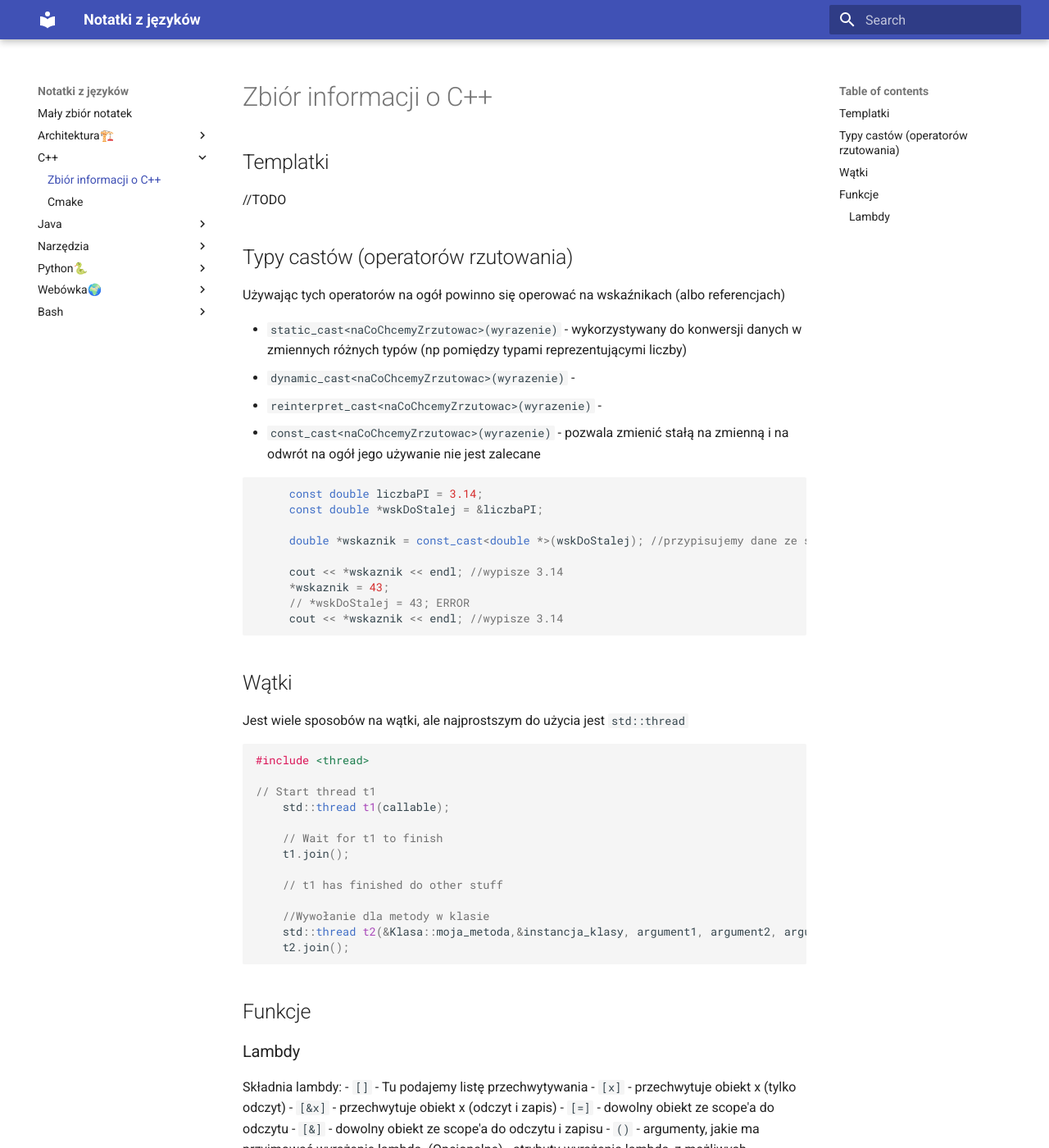
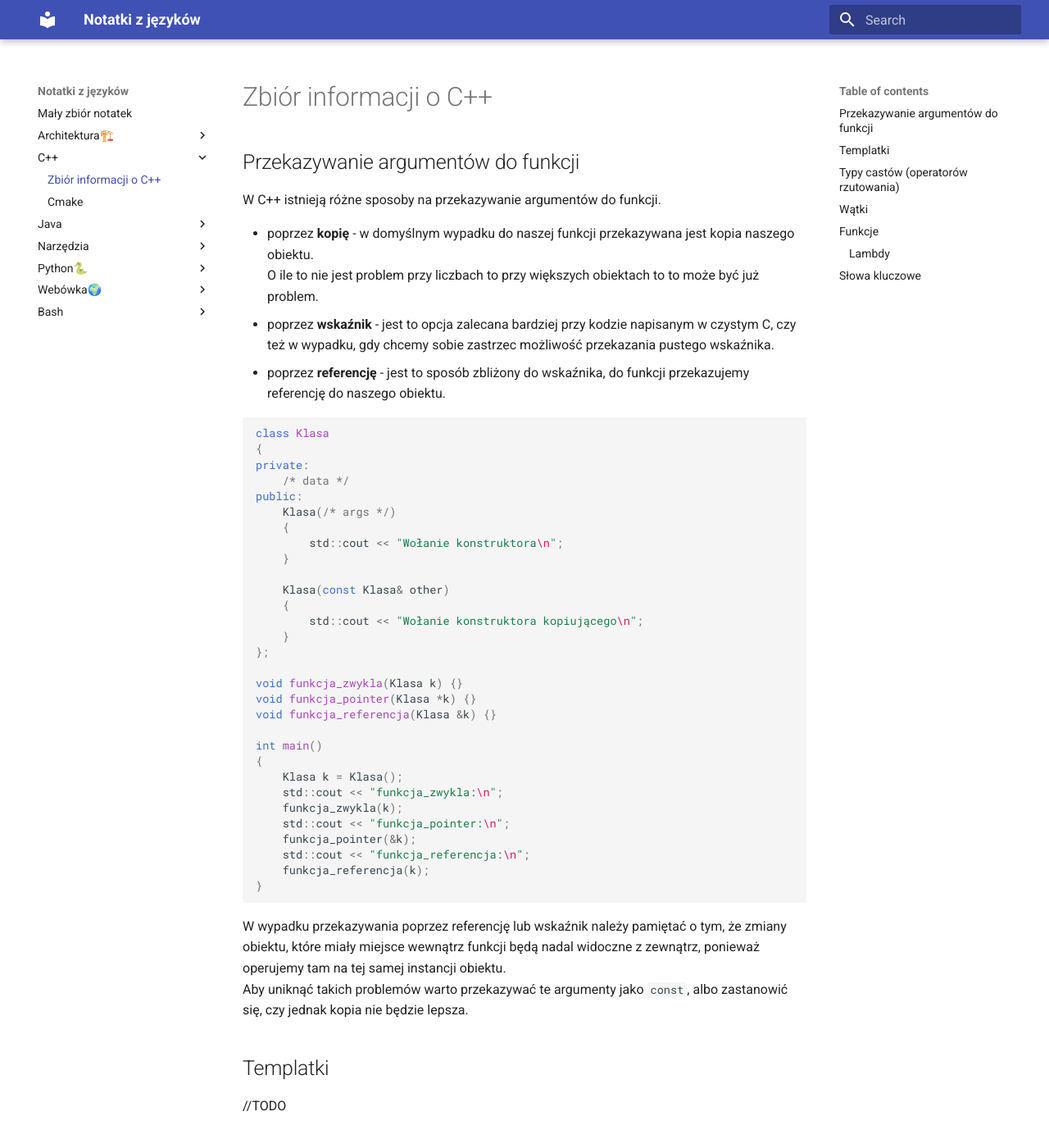
Before and after one commit to pktiuk/notatki_z_jezykow, an MkDocs documentation site: the page built from docs/C++/1_cpp.md, in a window 1280 px wide and 1400 px high. Shown: the whole window at 82% size. Built offline with MkDocs 1.6.1 and Material for MkDocs 9.7.7, drawn with Linux system fonts in a browser that asks for light colours; some of the changed text lies outside the part shown.

Commit message:
Różne typy argumentów

````diff
--- a/docs/C++/1_cpp.md
+++ b/docs/C++/1_cpp.md
@@ -1,5 +1,50 @@
 # Zbiór informacji o C++
 
+## Przekazywanie argumentów do funkcji
+
+W C++ istnieją różne sposoby na przekazywanie argumentów do funkcji.
+
+
+- poprzez **kopię** - w domyślnym wypadku do naszej funkcji przekazywana jest kopia naszego obiektu.
+O ile to nie jest problem przy liczbach to przy większych obiektach to to może być już problem.
+- poprzez **wskaźnik** - jest to opcja zalecana bardziej przy kodzie napisanym w czystym C, czy też w wypadku, gdy chcemy sobie zastrzec możliwość przekazania pustego wskaźnika.
+- poprzez **referencję** - jest to sposób zbliżony do wskaźnika, do funkcji przekazujemy referencję do naszego obiektu.
+
+```cpp
+class Klasa
+{
+private:
+    /* data */
+public:
+    Klasa(/* args */)
+    {
+        std::cout << "Wołanie konstruktora\n";
+    }
+
+    Klasa(const Klasa& other)
+    {
+        std::cout << "Wołanie konstruktora kopiującego\n";
+    }
+};
+
+void funkcja_zwykla(Klasa k) {}
+void funkcja_pointer(Klasa *k) {}
+void funkcja_referencja(Klasa &k) {}
+
+int main()
+{
+    Klasa k = Klasa();
+    std::cout << "funkcja_zwykla:\n";
+    funkcja_zwykla(k);
+    std::cout << "funkcja_pointer:\n";
+    funkcja_pointer(&k);
+    std::cout << "funkcja_referencja:\n";
+    funkcja_referencja(k);
+}
+```
+
+W wypadku przekazywania poprzez referencję lub wskaźnik należy pamiętać o tym, że zmiany obiektu, które miały miejsce wewnątrz funkcji będą nadal widoczne z zewnątrz, ponieważ operujemy tam na tej samej instancji obiektu.
+Aby uniknąć takich problemów warto przekazywać te argumenty jako `const`, albo zastanowić się, czy jednak kopia nie będzie lepsza.
 
 ## Templatki
 
@@ -73,3 +118,7 @@ Składnia lambdy:
     return a * 0.5f;
 }
 ```
+
+## Słowa kluczowe
+
+explicit TODO
````
